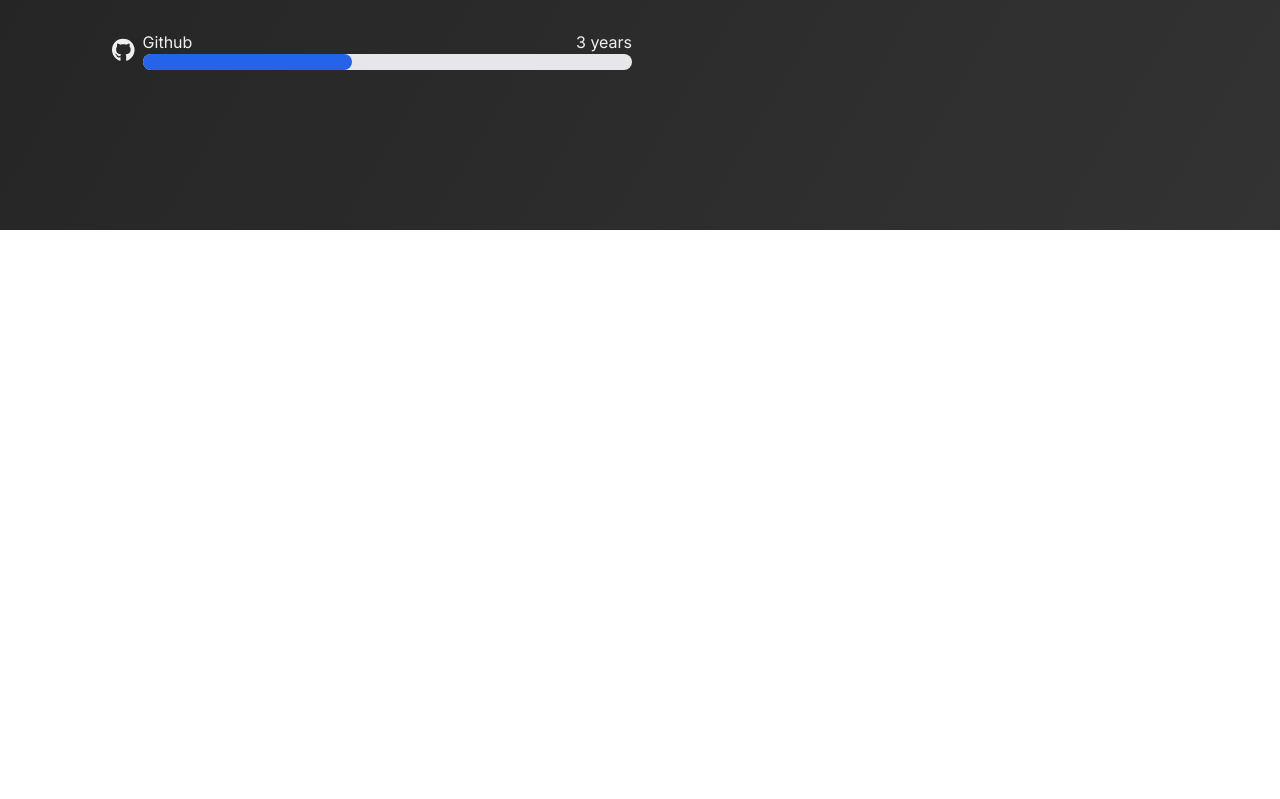
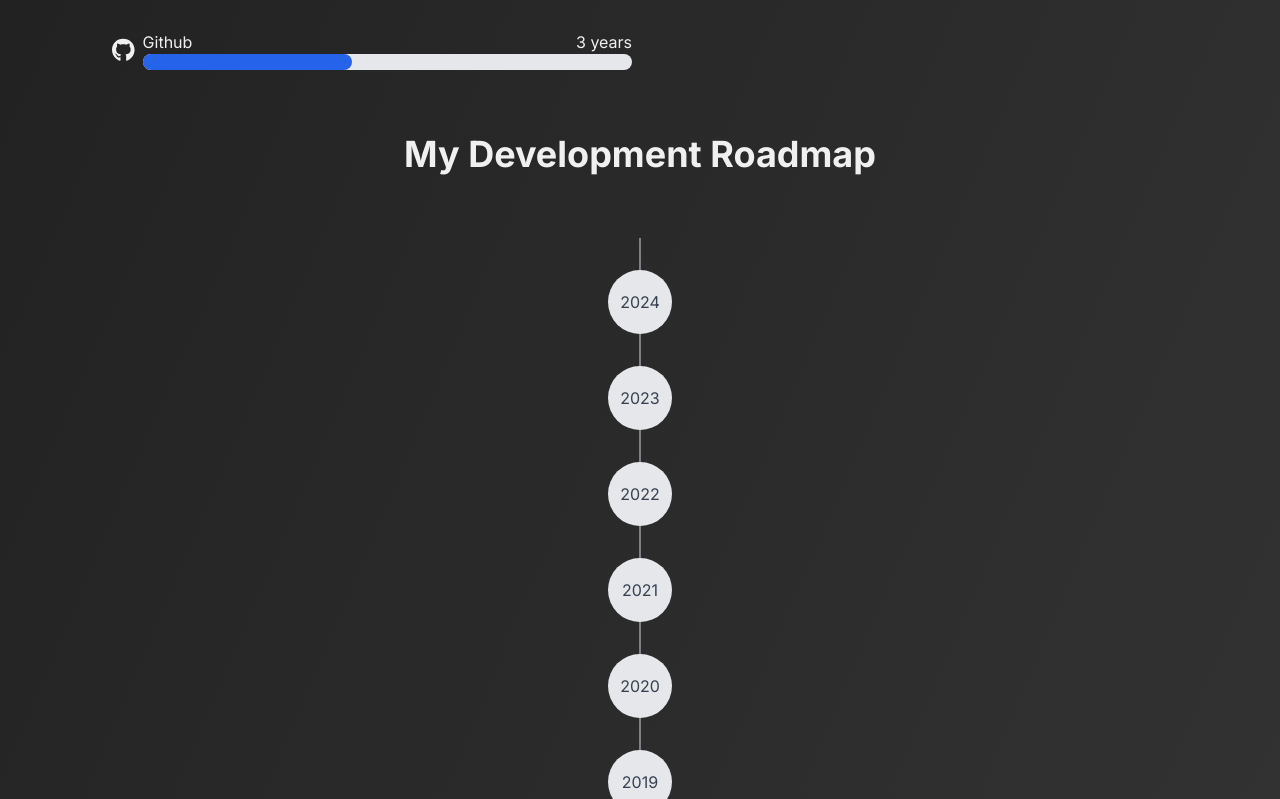
Before and after one commit to tyser1995/portfolio, a Next.js app: page /skills in a window 1280 px wide. Shown: the part 1961-2760 px from the top of the page. Before the commit the page ends 2191 px from the top, so only its background shows below. Built offline with nearby package versions, Linux system fonts and the light colour scheme.

Commit message:
add Timeline roadmap

```diff
--- /dev/null
+++ b/app/components/Timeline.tsx
@@ -0,0 +1,122 @@
+"use client";
+import React, { useState } from "react";
+import { motion } from "framer-motion";
+
+interface Skill {
+  id?: string; // Optional id
+  label: string;
+  startYear: number;
+  endYear?: number;
+  description: string;
+}
+
+interface Category {
+  category: string;
+  skills: Skill[];
+}
+
+interface TimelineProps {
+  data: Category[];
+}
+
+const Timeline: React.FC<TimelineProps> = ({ data }) => {
+  const years = Array.from(
+    new Set(
+      data
+        .flatMap((category) =>
+          category.skills.flatMap((skill) => [skill.startYear, skill.endYear])
+        )
+        .filter((year) => year !== undefined)
+    )
+  ).sort((a, b) => (b as number) - (a as number));
+
+  const [expandedYear, setExpandedYear] = useState<number | null>(null);
+
+  // Toggle year expansion
+  const toggleYear = (year: number) => {
+    setExpandedYear(expandedYear === year ? null : year);
+  };
+
+  // Filter skills based on selected year
+  const filteredSkills = (year: number) =>
+    data.flatMap((category) =>
+      category.skills.filter(
+        (skill) =>
+          skill.startYear <= year &&
+          (skill.endYear ?? new Date().getFullYear()) >= year
+      )
+    );
+
+  return (
+    <div className="relative max-w-6xl mx-auto px-4 py-8">
+      <div className="flex flex-col items-center space-y-8 relative">
+        {/* Vertical line */}
+        <div className="absolute top-0 bottom-0 left-1/2 transform -translate-x-1/2 border-l border-gray-300"></div>
+        {years.map((year) => (
+          <div key={year} className="relative flex flex-col items-center">
+            <button
+              onClick={() => toggleYear(year)}
+              className={`w-16 h-16 flex items-center justify-center transition-colors duration-300 ${
+                expandedYear === year
+                  ? "bg-blue-500 text-white border rounded-full shadow-md"
+                  : "bg-gray-200 text-gray-700 hover:bg-blue-300 hover:text-white rounded-full"
+              } text-center`}
+            >
+              {year}
+            </button>
+            {expandedYear === year && (
+              <motion.div
+                className="relative transition-all duration-500 ease-in-out overflow-hidden w-full"
+                initial={{ opacity: 0, height: 0 }}
+                animate={{
+                  opacity: expandedYear === year ? 1 : 0,
+                  height: expandedYear === year ? "auto" : 0,
+                }}
+                exit={{ opacity: 0, height: 0 }}
+              >
+                <div className="flex flex-col space-y-4 mt-4 w-full px-4">
+                  {filteredSkills(year).map((skill) => (
+                    <motion.div
+                      key={skill.id}
+                      className={`relative flex flex-col p-4 border rounded-lg shadow-md bg-white ${
+                        filteredSkills(year).indexOf(skill) % 2 === 0
+                          ? "ml-auto"
+                          : "mr-auto"
+                      } w-full md:w-2/5 transition-transform`}
+                      initial={{ opacity: 0, transform: "translateX(-20px)" }}
+                      animate={{ opacity: 1, transform: "translateX(0)" }}
+                      transition={{
+                        duration: 0.5,
+                        delay: filteredSkills(year).indexOf(skill) * 0.1,
+                      }}
+                    >
+                      {/* Dashed line connecting to the center line */}
+                      <div
+                        className={`absolute top-1/2 transform -translate-y-1/2 ${
+                          filteredSkills(year).indexOf(skill) % 2 === 0
+                            ? "right-full"
+                            : "left-full"
+                        } border-t border-dashed border-gray-300 w-8 h-0`}
+                      ></div>
+                      <h4 className="text-xl font-semibold text-blue-600">
+                        {skill.label}
+                      </h4>
+                      <p className="text-sm text-gray-600 mb-2">
+                        {skill.description}
+                      </p>
+                      <p className="text-sm text-gray-400">
+                        {skill.startYear} - {skill.endYear ?? "Present"}
+                      </p>
+                    </motion.div>
+                  ))}
+                </div>
+              </motion.div>
+            )}
+          </div>
+        ))}
+      </div>
+    </div>
+  );
+};
+
+export default Timeline;
--- a/app/skills/page.tsx
+++ b/app/skills/page.tsx
@@ -23,6 +23,7 @@ import {
   SiJquery,
 } from "react-icons/si";
 import { GiTortoise } from "react-icons/gi";
+import Timeline from "../components/Timeline";
 
 type SkillData = typeof skillsData;
 type SkillLabel = SkillData[number]['skills'][number]['label'];
@@ -126,6 +127,10 @@ export default function Skills() {
           </div>
         ))}
       </div>
+
+      {/* My Roadmap */}
+      <h1 className="text-4xl font-bold text-center mb-8">My Development Roadmap</h1>
+      <Timeline data={skillsData} />
     </main>
   );
 }
--- a/package.json
+++ b/package.json
@@ -13,6 +13,7 @@
     "@fortawesome/free-brands-svg-icons": "^6.6.0",
     "@fortawesome/react-fontawesome": "^0.2.2",
     "@heroicons/react": "^1.0.6",
+    "framer-motion": "^11.3.19",
     "next": "14.2.5",
     "react": "^18",
     "react-dom": "^18",
--- a/public/data/skills.json
+++ b/public/data/skills.json
@@ -2,61 +2,180 @@
   {
     "category": "Programming Languages",
     "skills": [
-        { "label": "C#", "startYear": 2017, "endYear": 2021 },
-        { "label": "ASP.NET", "startYear": 2019, "endYear": 2024 },
-        { "label": "PHP", "startYear": 2021,"endYear":2024 },
-        { "label": ".NET Core", "startYear": 2023 },
-        { "label": "JavaScript", "startYear": 2021,"endYear":2024 },
-        { "label": "JQuery", "startYear": 2021,"endYear":2024 }
+      {
+        "label": "C#",
+        "startYear": 2017,
+        "endYear": 2021,
+        "description": "Developed various applications including desktop software and backend services."
+      },
+      {
+        "label": "ASP.NET",
+        "startYear": 2019,
+        "endYear": 2024,
+        "description": "Built web applications and APIs using ASP.NET and C#."
+      },
+      {
+        "label": "PHP",
+        "startYear": 2021,
+        "endYear": 2024,
+        "description": "Worked on server-side scripting and developed dynamic websites using PHP."
+      },
+      {
+        "label": ".NET Core",
+        "startYear": 2023,
+        "description": "Developing cross-platform applications using .NET Core."
+      },
+      {
+        "label": "JavaScript",
+        "startYear": 2021,
+        "endYear": 2024,
+        "description": "Implemented interactive features and client-side logic for web applications."
+      },
+      {
+        "label": "JQuery",
+        "startYear": 2021,
+        "endYear": 2024,
+        "description": "Used jQuery for DOM manipulation and event handling in web projects."
+      }
     ]
   },
   {
     "category": "Frameworks",
     "skills": [
-        { "label": "Laravel", "startYear": 2021,"endYear":2024 },
-        { "label": "ReactJS", "startYear": 2021,"endYear":2023 },
-        { "label": "NextJS", "startYear": 2019,"endYear":2020 },
-        { "label": "NodeJS", "startYear": 2019,"endYear":2020 }
+      {
+        "label": "Laravel",
+        "startYear": 2021,
+        "endYear": 2024,
+        "description": "Built web applications with Laravel, focusing on MVC architecture and RESTful APIs."
+      },
+      {
+        "label": "ReactJS",
+        "startYear": 2021,
+        "endYear": 2023,
+        "description": "Developed modern web applications using ReactJS and component-based architecture."
+      },
+      {
+        "label": "NextJS",
+        "startYear": 2019,
+        "endYear": 2020,
+        "description": "Used NextJS for server-side rendering and building SEO-friendly React applications."
+      },
+      {
+        "label": "NodeJS",
+        "startYear": 2019,
+        "endYear": 2020,
+        "description": "Implemented server-side logic and APIs using NodeJS and Express."
+      }
     ]
   },
   {
     "category": "Databases",
     "skills": [
-        { "label": "MSSQL", "startYear": 2019,"endYear":2024 },
-        { "label": "MySQL", "startYear": 2021,"endYear":2024 }
+      {
+        "label": "MSSQL",
+        "startYear": 2019,
+        "endYear": 2024,
+        "description": "Managed databases and developed SQL queries using Microsoft SQL Server."
+      },
+      {
+        "label": "MySQL",
+        "startYear": 2021,
+        "endYear": 2024,
+        "description": "Designed and optimized databases with MySQL for web applications."
+      }
     ]
   },
   {
     "category": "Tools",
     "skills": [
-        { "label": " SQL Server Integration Services (SSIS)", "startYear": 2022 }
+      {
+        "label": "SQL Server Integration Services (SSIS)",
+        "startYear": 2022,
+        "description": "Utilized SSIS for data integration and ETL processes."
+      }
     ]
   },
   {
     "category": "API Implementation",
     "skills": [
-        { "label": "Payment Gateway (Stripe, Airwallex)", "startYear": 2023 },
-        { "label": "Text AI Generation (ChatGPT, Google Gemini)", "startYear": 2023 },
-        { "label": "Image AI Generation (ChatGPT, MonstersAPI)", "startYear": 2023 },
-        { "label": "Social Media Platform Integration (Facebook, Instagram, Medium, Monster, Monster Doom, Telegram, Discord)", "startYear": 2023 }
+      {
+        "label": "Payment Gateway (Stripe, Airwallex)",
+        "startYear": 2023,
+        "description": "Integrated payment gateways for online transactions and payments."
+      },
+      {
+        "label": "Text AI Generation (ChatGPT, Google Gemini)",
+        "startYear": 2023,
+        "description": "Implemented AI-driven text generation features using ChatGPT and Google Gemini."
+      },
+      {
+        "label": "Image AI Generation (ChatGPT, MonstersAPI)",
+        "startYear": 2023,
+        "description": "Developed features for AI-based image generation with MonstersAPI."
+      },
+      {
+        "label": "Social Media Platform Integration (Facebook, Instagram, Medium, Monster, Monster Doom, Telegram, Discord)",
+        "startYear": 2023,
+        "description": "Integrated various social media platforms into applications for content sharing and communication."
+      }
     ]
   },
   {
     "category": "Others",
     "skills": [
-        { "label": "Zoho CRM", "startYear": 2022,"endYear":2023 },
-        { "label": "Xero Application", "startYear": 2022,"endYear":2023 },
-        { "label": "Umbraco CMS", "startYear": 2021,"endYear":2022 },
-        { "label": "HTML5", "startYear": 2021,"endYear":2024 },
-        { "label": "CSS3", "startYear": 2021,"endYear":2024 }
+      {
+        "label": "Zoho CRM",
+        "startYear": 2022,
+        "endYear": 2023,
+        "description": "Managed customer relationships and sales processes using Zoho CRM."
+      },
+      {
+        "label": "Xero Application",
+        "startYear": 2022,
+        "endYear": 2023,
+        "description": "Handled accounting and bookkeeping tasks using Xero application."
+      },
+      {
+        "label": "Umbraco CMS",
+        "startYear": 2021,
+        "endYear": 2022,
+        "description": "Developed and maintained websites using Umbraco CMS."
+      },
+      {
+        "label": "HTML5",
+        "startYear": 2021,
+        "endYear": 2024,
+        "description": "Built responsive and modern web pages using HTML5 standards."
+      },
+      {
+        "label": "CSS3",
+        "startYear": 2021,
+        "endYear": 2024,
+        "description": "Styled web pages with advanced CSS3 techniques and animations."
+      }
     ]
   },
   {
     "category": "Version Control",
     "skills": [
-        { "label": "Git", "startYear": 2020, "endYear":2021 },
-        { "label": "Tortoise SVN", "startYear": 2021, "endYear":2022 },
-        { "label": "Github", "startYear": 2021,"endYear":2024 }
+      {
+        "label": "Git",
+        "startYear": 2020,
+        "endYear": 2021,
+        "description": "Used Git for version control and collaborative development."
+      },
+      {
+        "label": "Tortoise SVN",
+        "startYear": 2021,
+        "endYear": 2022,
+        "description": "Managed source code with Tortoise SVN for version control."
+      },
+      {
+        "label": "Github",
+        "startYear": 2021,
+        "endYear": 2024,
+        "description": "Collaborated on projects and managed repositories using GitHub."
+      }
     ]
   }
 ]
```
Also changed, not shown: 1 other file (tests, documents, lock files or other folders). Lines whose indentation alone changed are shown as unchanged.
